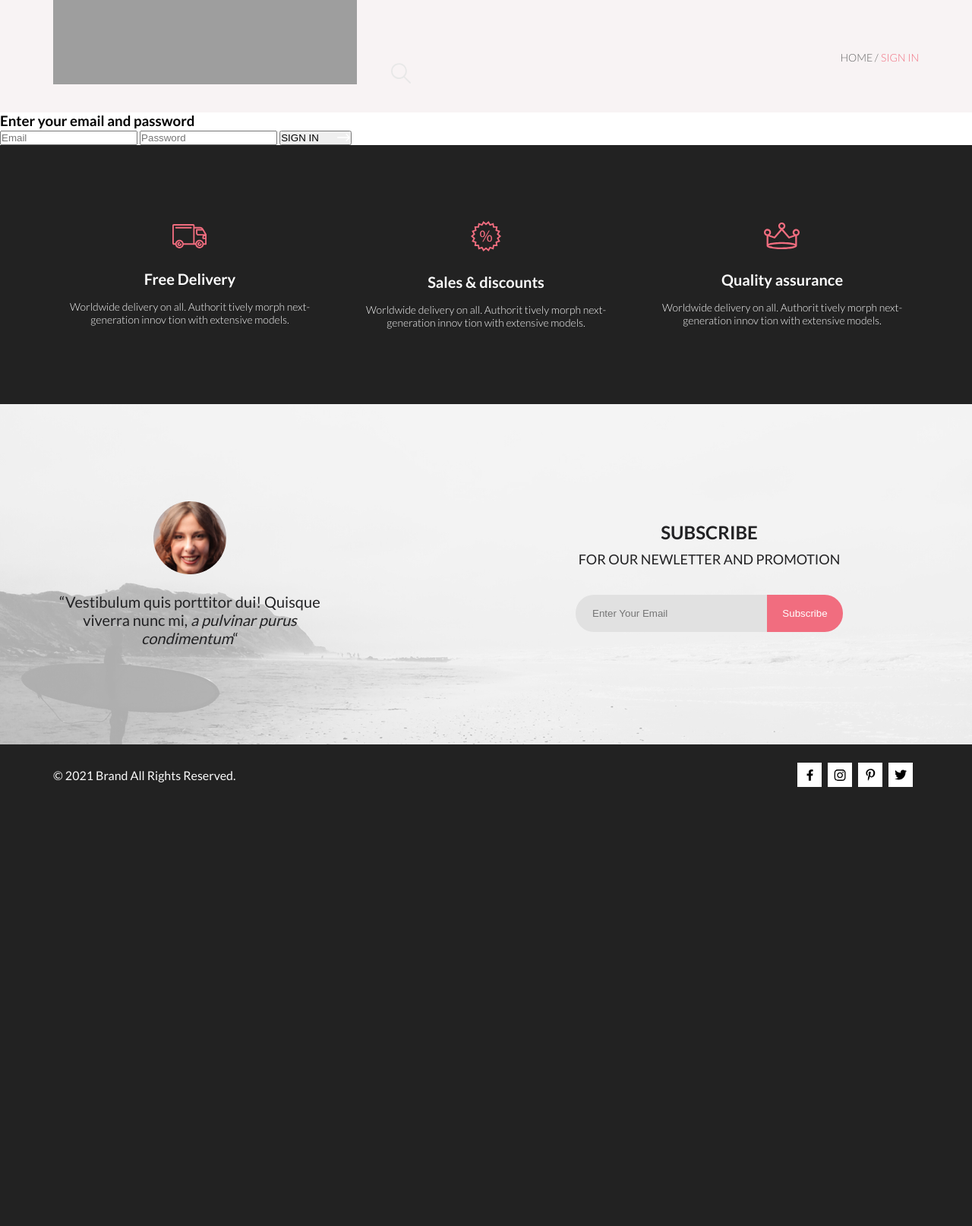
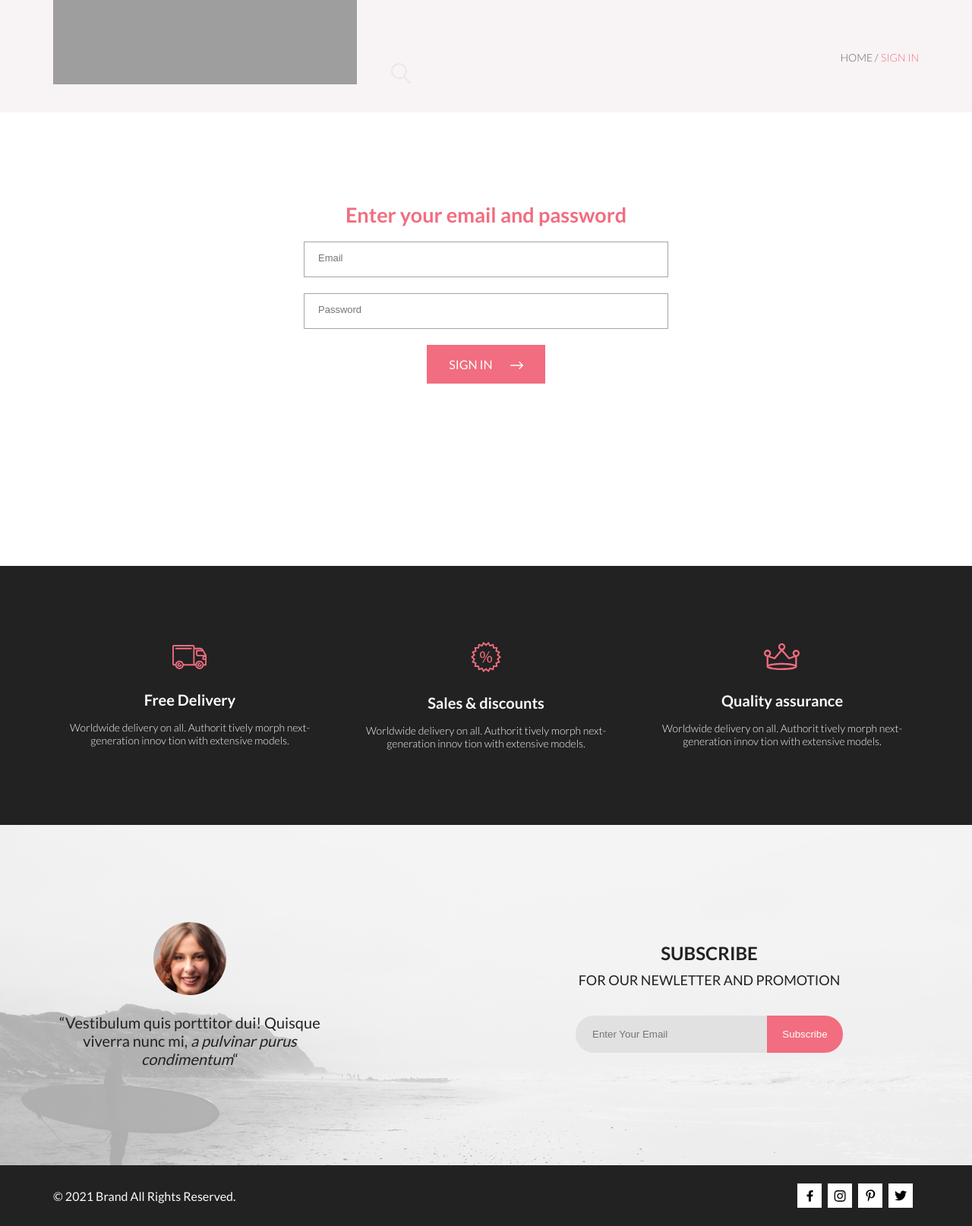
Before and after one commit to LebedevEY/gbphp2, a PHP site: page /login.php in a window 1280 px wide. Shown: the part 75-1689 px from the top of the page at 76% size. Before the commit the page ends 1111 px from the top, so only its background shows below. Run offline with PHP 8.4, Linux system fonts and the light colour scheme; grey boxes are pictures that could not be loaded.

Commit message:
сверстал страницу входа

```diff
--- a/public/css/_signin.scss
+++ b/public/css/_signin.scss
@@ -0,0 +1,50 @@
+.signin__ {
+  &form {
+      display: flex;
+      flex-direction: column;
+      max-width: 480px;
+      align-items: center;
+      margin: 120px auto 240px;
+  }
+
+  &heading {
+    font-size: 27px;
+    line-height: 29px;
+    color: #F16D7F;
+  }
+
+  &input {
+    padding: 13px 18px 16px;
+    font-weight: 300;
+    font-size: 13px;
+    line-height: 16px;
+    color: #222;
+    margin-top: 21px;
+    border: 1px solid #A4A4A4;
+    width: 100%;
+  }
+
+  &button {
+    font-family: Lato, serif;
+    font-style: normal;
+    font-weight: normal;
+    font-size: 16px;
+    line-height: 19px;
+    color: #FFFFFF;
+    background-color: #F16D7F;
+    padding: 16px 29px;
+    border: none;
+    outline: none;
+    width: fit-content;
+    transition: 0.2s;
+    margin-top: 21px;
+
+    &:hover {
+      cursor: pointer;
+    }
+
+    &:active {
+      background-color: $listColor;
+    }
+  }
+}
--- a/public/css/style.css
+++ b/public/css/style.css
@@ -732,6 +732,50 @@
   display: flex;
 }
 
+.signin__form {
+  display: flex;
+  flex-direction: column;
+  max-width: 480px;
+  align-items: center;
+  margin: 120px auto 240px;
+}
+.signin__heading {
+  font-size: 27px;
+  line-height: 29px;
+  color: #F16D7F;
+}
+.signin__input {
+  padding: 13px 18px 16px;
+  font-weight: 300;
+  font-size: 13px;
+  line-height: 16px;
+  color: #222;
+  margin-top: 21px;
+  border: 1px solid #A4A4A4;
+  width: 100%;
+}
+.signin__button {
+  font-family: Lato, serif;
+  font-style: normal;
+  font-weight: normal;
+  font-size: 16px;
+  line-height: 19px;
+  color: #FFFFFF;
+  background-color: #F16D7F;
+  padding: 16px 29px;
+  border: none;
+  outline: none;
+  width: fit-content;
+  transition: 0.2s;
+  margin-top: 21px;
+}
+.signin__button:hover {
+  cursor: pointer;
+}
+.signin__button:active {
+  background-color: #EF5B70;
+}
+
 * {
   margin: 0;
   padding: 0;
--- a/public/css/style.scss
+++ b/public/css/style.scss
@@ -3,6 +3,7 @@
 @import "registration";
 @import "catalog";
 @import "product";
+@import "signin";
 
 * {
   margin: 0;
```
Also changed, not shown: 1 other file.
